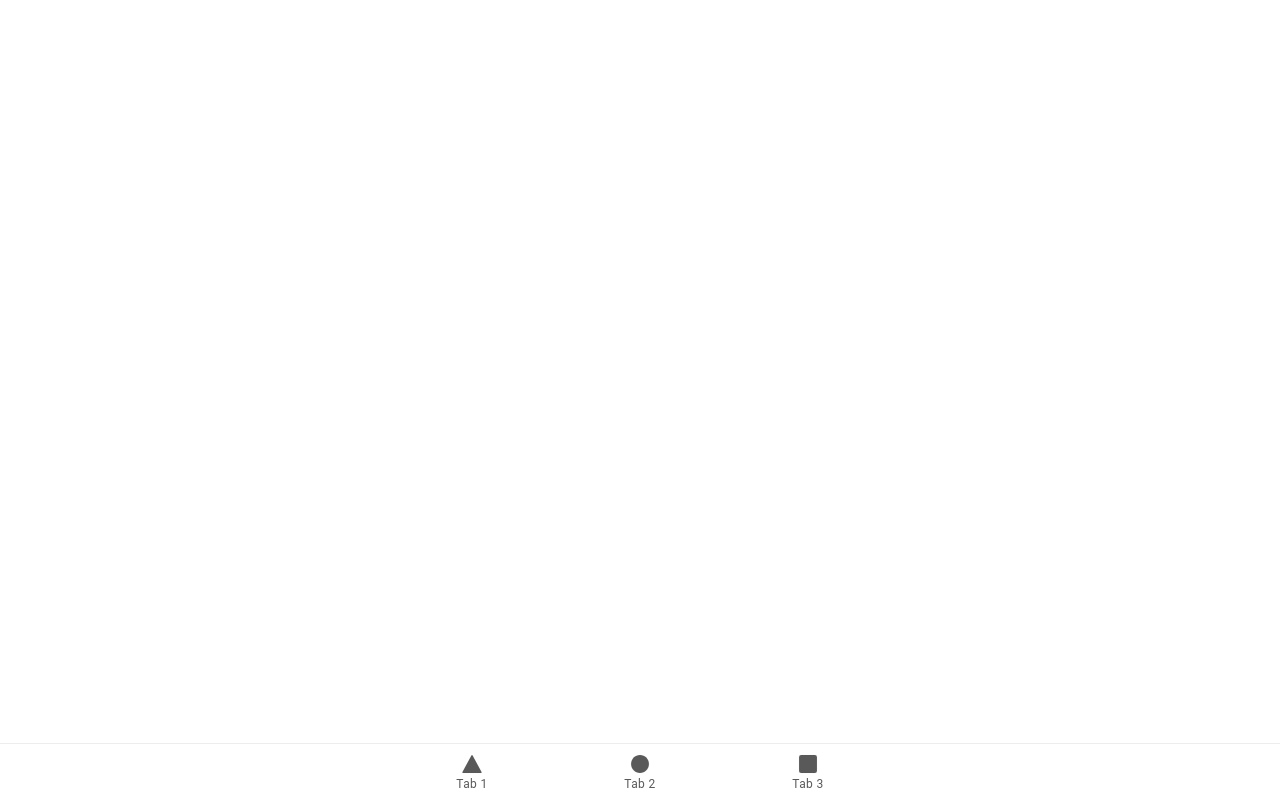
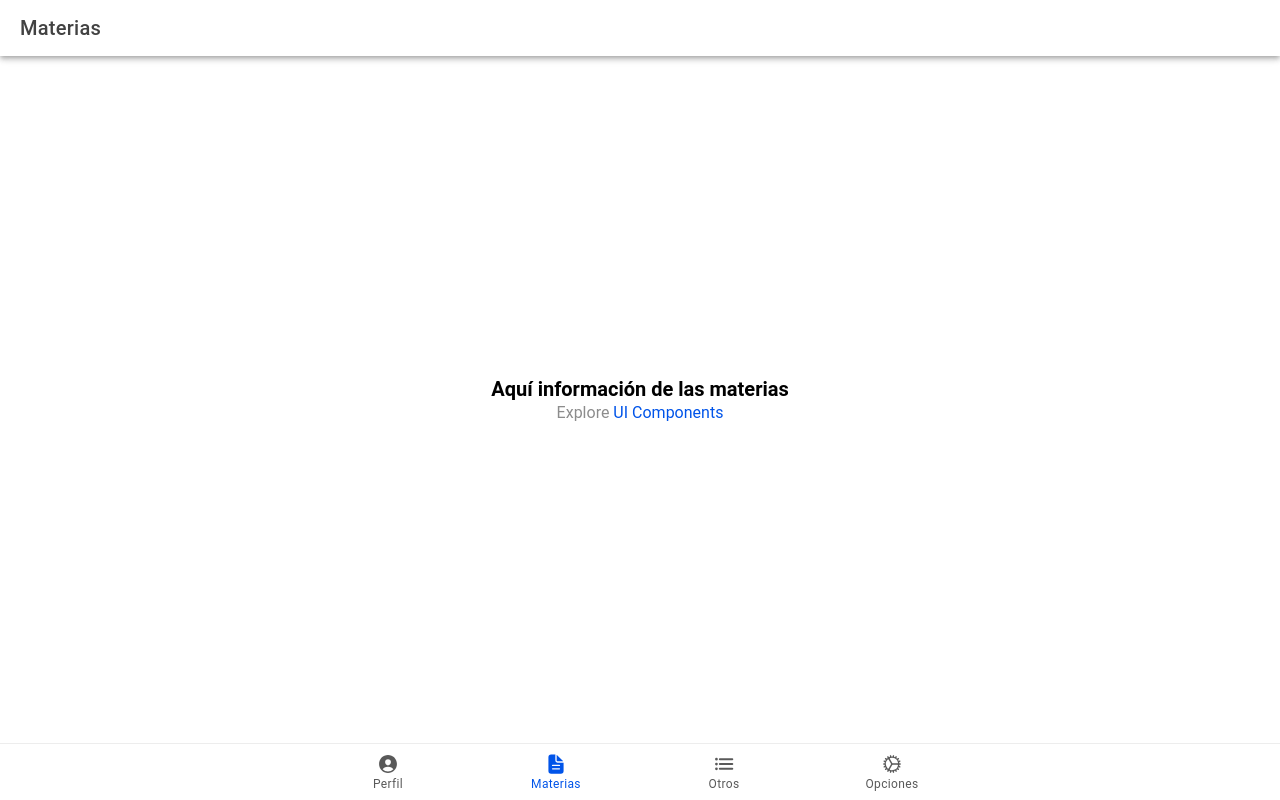
Before and after one commit to Fabrica-de-Desarrollo-CE-FPUNE/consultor-frontend-app, a React (Vite) app: page /materias in a window 1280 px wide. Built offline with nearby package versions, Linux system fonts and the light colour scheme.

Commit message:
feat(rutas): agregar rutas básicas para perfil, materias, otros y opciones
Añadido por: Alejandro Martinez
Rama: 4-creacion-de-las-rutas-basicas
Version: 1.0.0

```diff
--- a/src/App.tsx
+++ b/src/App.tsx
@@ -10,10 +10,11 @@ import {
   setupIonicReact
 } from '@ionic/react';
 import { IonReactRouter } from '@ionic/react-router';
-import { ellipse, square, triangle } from 'ionicons/icons';
-import Tab1 from './pages/Tab1';
-import Tab2 from './pages/Tab2';
-import Tab3 from './pages/Tab3';
+import { cogOutline, documentText, ellipse, list, logoAlipay, personCircle, personCircleOutline, square, triangle } from 'ionicons/icons';
+import Perfil from './pages/Perfil';
+import Materias from './pages/Materias';
+import Otros from './pages/Otros';
+import Opciones from './pages/Opciones';
 
 /* Core CSS required for Ionic components to work properly */
 import '@ionic/react/css/core.css';
@@ -52,31 +53,38 @@ const App: React.FC = () => (
     <IonReactRouter>
       <IonTabs>
         <IonRouterOutlet>
-          <Route exact path="/tab1">
-            <Tab1 />
+          <Route exact path="/perfil">
+            <Perfil />
           </Route>
-          <Route exact path="/tab2">
-            <Tab2 />
+          <Route exact path="/materias">
+            <Materias />
           </Route>
-          <Route path="/tab3">
-            <Tab3 />
+          <Route path="/otros">
+            <Otros />
+          </Route>
+          <Route path="/opciones">
+            <Opciones />
           </Route>
           <Route exact path="/">
-            <Redirect to="/tab1" />
+            <Redirect to="/perfil" />
           </Route>
         </IonRouterOutlet>
         <IonTabBar slot="bottom">
-          <IonTabButton tab="tab1" href="/tab1">
-            <IonIcon aria-hidden="true" icon={triangle} />
-            <IonLabel>Tab 1</IonLabel>
+          <IonTabButton tab="perfil" href="/perfil">
+            <IonIcon aria-hidden="true" icon={personCircle} />
+            <IonLabel>Perfil</IonLabel>
           </IonTabButton>
-          <IonTabButton tab="tab2" href="/tab2">
-            <IonIcon aria-hidden="true" icon={ellipse} />
-            <IonLabel>Tab 2</IonLabel>
+          <IonTabButton tab="materias" href="/materias">
+            <IonIcon aria-hidden="true" icon={documentText} />
+            <IonLabel>Materias</IonLabel>
           </IonTabButton>
-          <IonTabButton tab="tab3" href="/tab3">
-            <IonIcon aria-hidden="true" icon={square} />
-            <IonLabel>Tab 3</IonLabel>
+          <IonTabButton tab="otros" href="/otros">
+            <IonIcon aria-hidden="true" icon={list} />
+            <IonLabel>Otros</IonLabel>
+          </IonTabButton>
+          <IonTabButton tab="opciones" href="/opciones">
+            <IonIcon aria-hidden="true" icon={cogOutline} />
+            <IonLabel>Opciones</IonLabel>
           </IonTabButton>
         </IonTabBar>
       </IonTabs>
--- a/src/pages/Tab1.tsx
+++ b/src/pages/Materias.tsx
@@ -1,25 +1,25 @@
 import { IonContent, IonHeader, IonPage, IonTitle, IonToolbar } from '@ionic/react';
 import ExploreContainer from '../components/ExploreContainer';
-import './Tab1.css';
+import './Materias.css';
 
-const Tab1: React.FC = () => {
+const Materias: React.FC = () => {
   return (
     <IonPage>
       <IonHeader>
         <IonToolbar>
-          <IonTitle>Tab 1</IonTitle>
+          <IonTitle>Materias</IonTitle>
         </IonToolbar>
       </IonHeader>
       <IonContent fullscreen>
         <IonHeader collapse="condense">
           <IonToolbar>
-            <IonTitle size="large">Tab 1</IonTitle>
+            <IonTitle size="large">Materias</IonTitle>
           </IonToolbar>
         </IonHeader>
-        <ExploreContainer name="Tab 1 page" />
+        <ExploreContainer name="Aquí información de las materias" />
       </IonContent>
     </IonPage>
   );
 };
 
-export default Tab1;
+export default Materias;
--- a/src/pages/Tab2.tsx
+++ b/src/pages/Opciones.tsx
@@ -1,25 +1,25 @@
 import { IonContent, IonHeader, IonPage, IonTitle, IonToolbar } from '@ionic/react';
 import ExploreContainer from '../components/ExploreContainer';
-import './Tab2.css';
+import './Opciones.css';
 
-const Tab2: React.FC = () => {
+const Opciones: React.FC = () => {
   return (
     <IonPage>
       <IonHeader>
         <IonToolbar>
-          <IonTitle>Tab 2</IonTitle>
+          <IonTitle>Opciones</IonTitle>
         </IonToolbar>
       </IonHeader>
       <IonContent fullscreen>
         <IonHeader collapse="condense">
           <IonToolbar>
-            <IonTitle size="large">Tab 2</IonTitle>
+            <IonTitle size="large">Opciones</IonTitle>
           </IonToolbar>
         </IonHeader>
-        <ExploreContainer name="Tab 2 page" />
+        <ExploreContainer name="Aquí ajustes y opciones para el usuario" />
       </IonContent>
     </IonPage>
   );
 };
 
-export default Tab2;
+export default Opciones;
--- /dev/null
+++ b/src/pages/Otros.tsx
@@ -0,0 +1,25 @@
+import { IonContent, IonHeader, IonPage, IonTitle, IonToolbar } from '@ionic/react';
+import ExploreContainer from '../components/ExploreContainer';
+import './Otros.css';
+
+const Otros: React.FC = () => {
+  return (
+    <IonPage>
+      <IonHeader>
+        <IonToolbar>
+          <IonTitle>Otros</IonTitle>
+        </IonToolbar>
+      </IonHeader>
+      <IonContent fullscreen>
+        <IonHeader collapse="condense">
+          <IonToolbar>
+            <IonTitle size="large">Otros</IonTitle>
+          </IonToolbar>
+        </IonHeader>
+        <ExploreContainer name="Aquí otras funcionalidades" />
+      </IonContent>
+    </IonPage>
+  );
+};
+
+export default Otros;
--- a/src/pages/Tab3.tsx
+++ b/src/pages/Perfil.tsx
@@ -1,25 +1,25 @@
 import { IonContent, IonHeader, IonPage, IonTitle, IonToolbar } from '@ionic/react';
 import ExploreContainer from '../components/ExploreContainer';
-import './Tab3.css';
+import './Perfil.css';
 
-const Tab3: React.FC = () => {
+const Perfil: React.FC = () => {
   return (
     <IonPage>
       <IonHeader>
         <IonToolbar>
-          <IonTitle>Tab 3</IonTitle>
+          <IonTitle>Opciones</IonTitle>
         </IonToolbar>
       </IonHeader>
       <IonContent fullscreen>
         <IonHeader collapse="condense">
           <IonToolbar>
-            <IonTitle size="large">Tab 3</IonTitle>
+            <IonTitle size="large">Perfil</IonTitle>
           </IonToolbar>
         </IonHeader>
-        <ExploreContainer name="Tab 3 page" />
+        <ExploreContainer name="Aquí información del usuario" />
       </IonContent>
     </IonPage>
   );
 };
 
-export default Tab3;
+export default Perfil;
```
Also changed, not shown: src/pages/Materias.css (added), src/pages/Opciones.css (added), src/pages/Otros.css (added), src/pages/Perfil.css (added), src/pages/Tab1.css (deleted), src/pages/Tab2.css (deleted), src/pages/Tab3.css (deleted).
